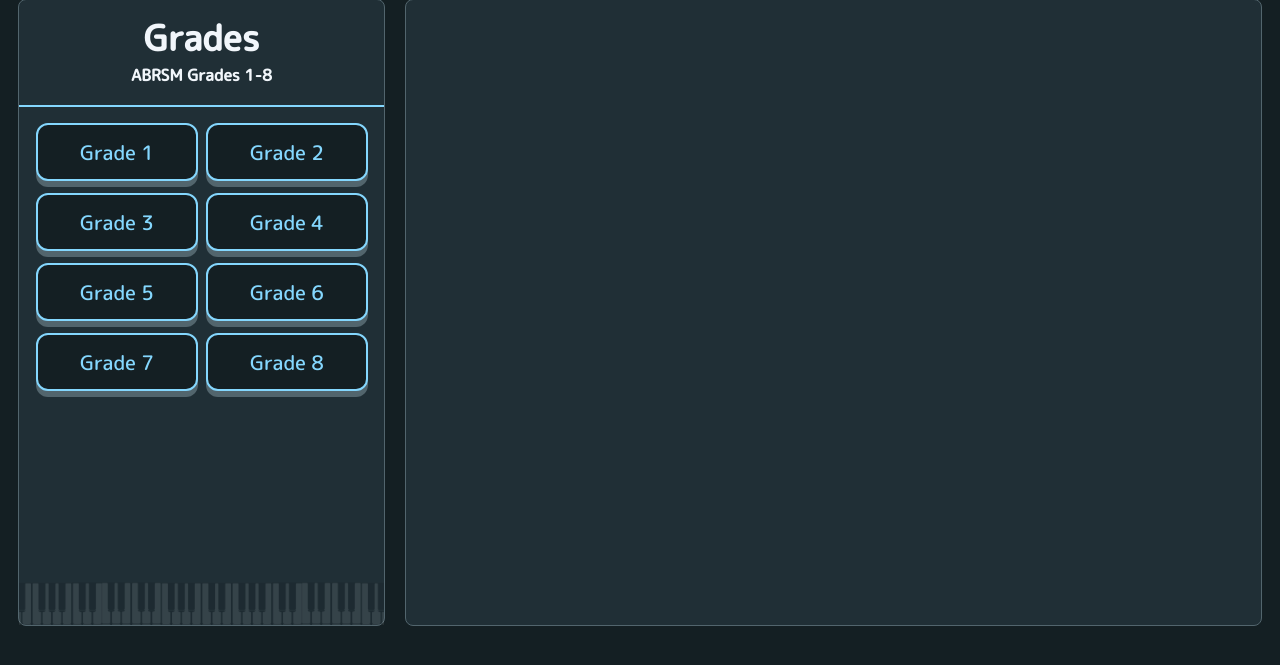
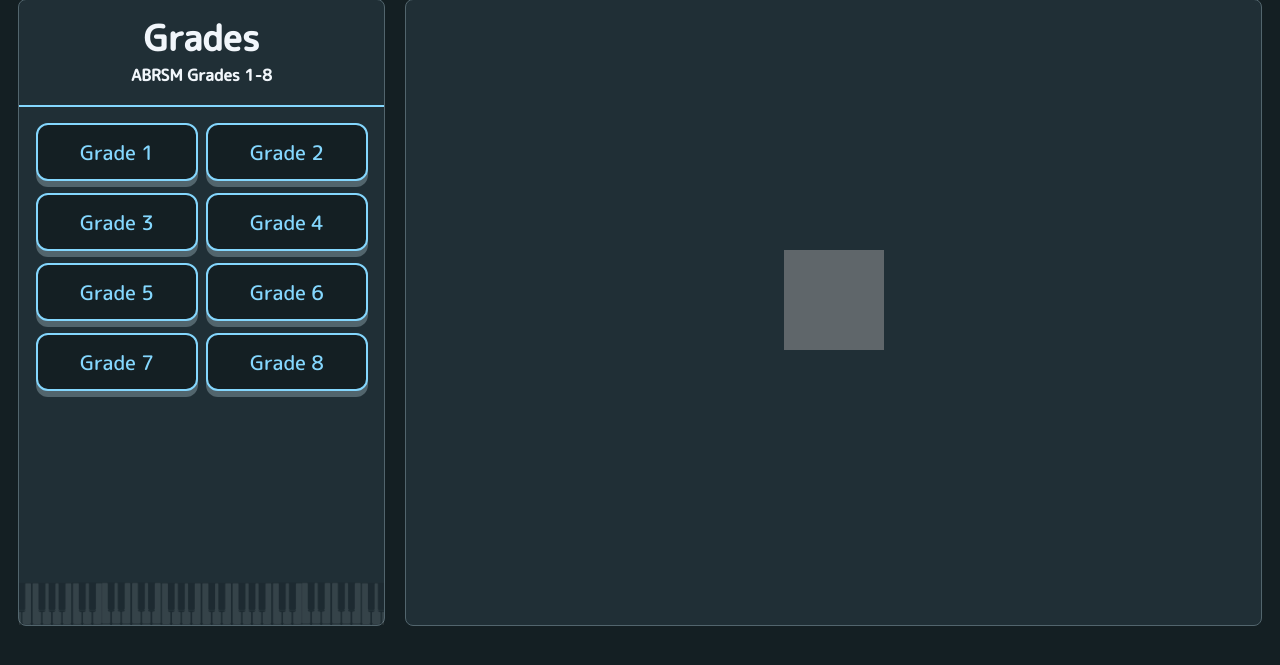
Before and after one commit to AN1001/learnMusic, a PHP site: page /main.html in a window 1280 px wide. Shown: the part 94-759 px from the top of the page. Run offline with PHP 8.4, Linux system fonts and the light colour scheme; grey boxes are pictures that could not be loaded.

Commit message:
Update main-styles.css

```diff
--- a/main-styles.css
+++ b/main-styles.css
@@ -110,6 +110,16 @@ html, body{
 	background: #202f36;
 	margin: 20px 0 20px 20px;
 	width: calc(100% - 425px);
+}
+
+#loadLessonPicture{
+	background: url("https://cdn.iconscout.com/icon/free/png-256/check-circle-3601576-3003146.png");
+	background-size: 100px;
+	margin: auto;
+	margin-top: 250px;
+	opacity: 50%;
+	height: 100px;
+	width: 100px;
 }
 
 @media only screen and (max-width: 799px){
```
